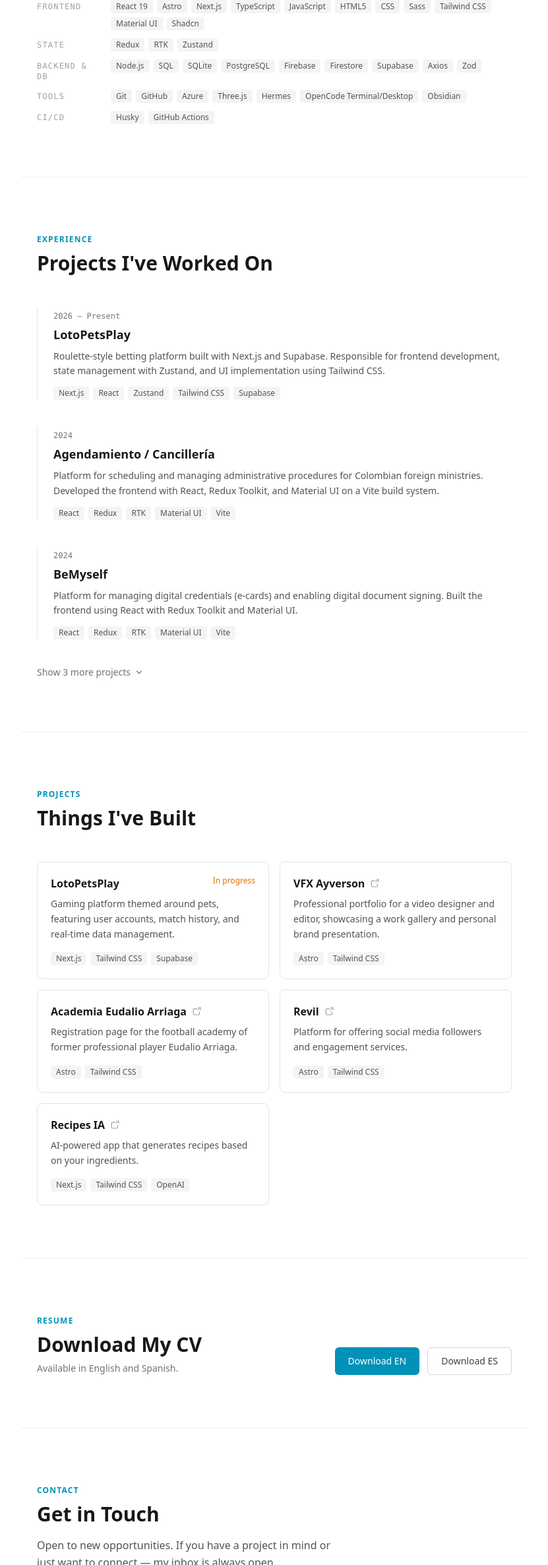
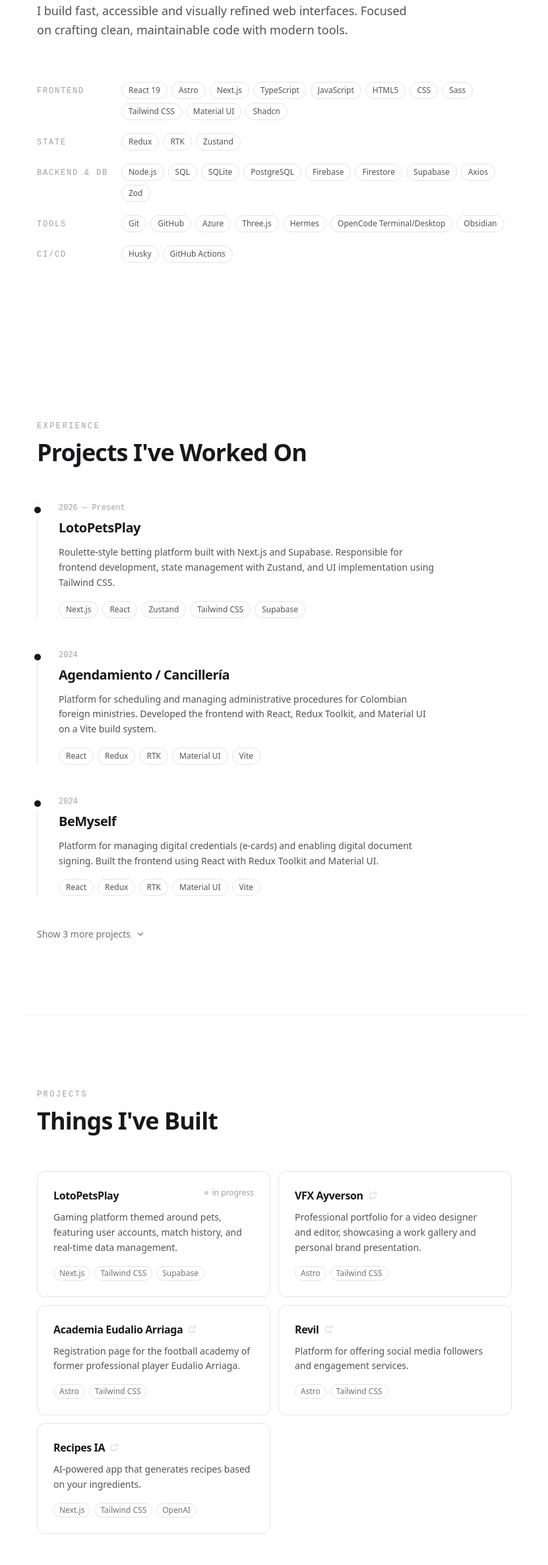
Before and after one commit to davidsilva131/astro-portfolio, an Astro site: page / in a window 1280 px wide. Shown: the part 428-2800 px from the top of the page at 66% size, without its empty margins (224-1055 px from the left). Built offline with nearby package versions, Linux system fonts and the light colour scheme; Astro itself is replaced by a stand-in of ours.

Commit message:
redesign: minimalist black-and-white theme with Inter font, scroll animations, bordered tech chips, clickable project cards, and refined dark/light mode

```diff
--- a/package.json
+++ b/package.json
@@ -13,6 +13,7 @@
   },
   "dependencies": {
     "@astrojs/sitemap": "^3.7.3",
+    "@fontsource-variable/inter": "^5.2.8",
     "@tailwindcss/vite": "^4.2.2",
     "astro": "^6.0.8",
     "tailwindcss": "^4.2.2"
--- a/src/components/atoms/Link.astro
+++ b/src/components/atoms/Link.astro
@@ -12,10 +12,10 @@ const { href, download, variant = "primary" } = Astro.props;
   href={href}
   download={download}
   class:list={[
-    "inline-flex items-center gap-2 rounded-md px-5 py-2.5 text-sm font-medium transition-colors duration-150 focus-visible:outline focus-visible:outline-2 focus-visible:outline-cyan-500",
+    "inline-flex items-center gap-2 rounded-lg px-5 py-2.5 text-sm font-medium transition-all duration-200 focus-visible:outline focus-visible:outline-2 focus-visible:outline-offset-4 focus-visible:outline-zinc-900 dark:focus-visible:outline-white",
     variant === "primary"
-      ? "bg-cyan-600 text-white hover:bg-cyan-700 dark:bg-cyan-500 dark:text-zinc-900 dark:hover:bg-cyan-400"
-      : "border border-zinc-300 text-zinc-700 hover:border-zinc-500 hover:text-zinc-900 dark:border-zinc-700 dark:text-zinc-300 dark:hover:border-zinc-500 dark:hover:text-zinc-100",
+      ? "bg-zinc-900 text-white hover:bg-zinc-700 dark:bg-white dark:text-black dark:hover:bg-zinc-200"
+      : "border border-zinc-200 text-zinc-700 hover:border-zinc-900 hover:text-zinc-900 dark:border-zinc-800 dark:text-zinc-300 dark:hover:border-white dark:hover:text-white",
   ]}
 >
   <slot />
--- a/src/components/molecules/ExperienceItem.astro
+++ b/src/components/molecules/ExperienceItem.astro
@@ -1,6 +1,4 @@
 ---
-import Badge from "../atoms/Badge.astro";
-
 interface Props {
   period: string;
   title: string;
@@ -11,11 +9,16 @@ interface Props {
 const { period, title, description, stack } = Astro.props;
 ---
 
-<div class="relative pl-6 border-l border-zinc-200 dark:border-zinc-800">
-  <span class="text-xs font-mono text-zinc-500 dark:text-zinc-400">{period}</span>
-  <h3 class="mt-1 text-lg font-semibold text-zinc-900 dark:text-zinc-100">{title}</h3>
-  <p class="mt-2 text-sm text-zinc-600 dark:text-zinc-400 leading-relaxed">{description}</p>
-  <div class="mt-3 flex flex-wrap gap-1.5">
-    {stack.map((tech) => <Badge label={tech} />)}
+<div class="relative pl-8 border-l border-zinc-200 dark:border-zinc-800">
+  <span class="absolute -left-[5px] top-1.5 h-2.5 w-2.5 rounded-full bg-zinc-900 dark:bg-white ring-4 ring-white dark:ring-black"></span>
+  <p class="font-mono text-xs text-zinc-400 dark:text-zinc-600">{period}</p>
+  <h3 class="mt-2 text-xl font-semibold tracking-tight text-zinc-900 dark:text-white">{title}</h3>
+  <p class="mt-3 text-sm text-zinc-600 dark:text-zinc-400 leading-relaxed max-w-xl">{description}</p>
+  <div class="mt-4 flex flex-wrap gap-1.5">
+    {stack.map((tech) => (
+      <span class="inline-flex items-center rounded-full border border-zinc-200 dark:border-zinc-800 px-2.5 py-1 text-xs text-zinc-600 dark:text-zinc-400 transition-colors duration-200 hover:border-zinc-400 dark:hover:border-zinc-600 hover:text-zinc-900 dark:hover:text-white">
+        {tech}
+      </span>
+    ))}
   </div>
 </div>
--- a/src/components/molecules/ProjectCard.astro
+++ b/src/components/molecules/ProjectCard.astro
@@ -1,6 +1,4 @@
 ---
-import Badge from "../atoms/Badge.astro";
-
 interface Props {
   title: string;
   description: string;
@@ -13,39 +11,55 @@ const { title, description, stack, status = "completed", href } = Astro.props;
 ---
 
 <article
-  class="group p-5 rounded-lg border border-zinc-200 dark:border-zinc-800 hover:border-cyan-500/40 dark:hover:border-cyan-500/30 transition-colors duration-200"
+  class:list={[
+    "group relative p-6 rounded-xl border border-zinc-200 dark:border-zinc-800 transition-all duration-300",
+    href && "hover:border-zinc-300 dark:hover:border-zinc-700 hover:bg-zinc-50/50 dark:hover:bg-zinc-900/40",
+  ]}
 >
   <div class="flex items-start justify-between gap-4">
     <div class="flex items-center gap-2">
       <h3
-        class="font-semibold text-zinc-900 dark:text-zinc-100 group-hover:text-cyan-600 dark:group-hover:text-cyan-400 transition-colors duration-150"
+        class="text-base font-semibold tracking-tight text-zinc-900 dark:text-white"
+        class:list={[href && "group-hover:text-zinc-900 dark:group-hover:text-white transition-colors duration-200"]}
       >
         {title}
       </h3>
       {href && (
-        <a
-          href={href}
-          target="_blank"
-          rel="noopener noreferrer"
-          aria-label={`View ${title} live (opens in new tab)`}
-          class="text-zinc-400 hover:text-cyan-500 dark:hover:text-cyan-400 transition-colors duration-150"
+        <svg
+          xmlns="http://www.w3.org/2000/svg"
+          viewBox="0 0 20 20"
+          fill="currentColor"
+          class="w-3.5 h-3.5 text-zinc-300 dark:text-zinc-700 group-hover:text-zinc-900 dark:group-hover:text-white transition-colors duration-200"
+          aria-hidden="true"
         >
-          <svg xmlns="http://www.w3.org/2000/svg" viewBox="0 0 20 20" fill="currentColor" class="w-4 h-4" aria-hidden="true">
-            <path fill-rule="evenodd" d="M4.25 5.5a.75.75 0 0 0-.75.75v8.5c0 .414.336.75.75.75h8.5a.75.75 0 0 0 .75-.75v-4a.75.75 0 0 1 1.5 0v4A2.25 2.25 0 0 1 12.75 17h-8.5A2.25 2.25 0 0 1 2 14.75v-8.5A2.25 2.25 0 0 1 4.25 4h5a.75.75 0 0 1 0 1.5h-5Zm6.75-3a.75.75 0 0 1 .75-.75h4.5a.75.75 0 0 1 .75.75v4.5a.75.75 0 0 1-1.5 0V3.56l-3.97 3.97a.75.75 0 0 1-1.06-1.06l3.97-3.97H11a.75.75 0 0 1-.75-.75Z" clip-rule="evenodd" />
-          </svg>
-        </a>
+          <path fill-rule="evenodd" d="M4.25 5.5a.75.75 0 0 0-.75.75v8.5c0 .414.336.75.75.75h8.5a.75.75 0 0 0 .75-.75v-4a.75.75 0 0 1 1.5 0v4A2.25 2.25 0 0 1 12.75 17h-8.5A2.25 2.25 0 0 1 2 14.75v-8.5A2.25 2.25 0 0 1 4.25 4h5a.75.75 0 0 1 0 1.5h-5Zm6.75-3a.75.75 0 0 1 .75-.75h4.5a.75.75 0 0 1 .75.75v4.5a.75.75 0 0 1-1.5 0V3.56l-3.97 3.97a.75.75 0 0 1-1.06-1.06l3.97-3.97H11a.75.75 0 0 1-.75-.75Z" clip-rule="evenodd" />
+        </svg>
       )}
     </div>
     {
       status === "in-progress" && (
-        <span class="shrink-0 text-xs font-medium text-amber-600 dark:text-amber-400">
-          In progress
+        <span class="shrink-0 inline-flex items-center gap-1.5 text-xs font-medium text-zinc-400 dark:text-zinc-600">
+          <span class="h-1.5 w-1.5 rounded-full bg-zinc-400 dark:bg-zinc-600 animate-pulse"></span>
+          in progress
         </span>
       )
     }
   </div>
-  <p class="mt-2 text-sm text-zinc-600 dark:text-zinc-400 leading-relaxed">{description}</p>
+  <p class="mt-2.5 text-sm text-zinc-600 dark:text-zinc-400 leading-relaxed">{description}</p>
   <div class="mt-4 flex flex-wrap gap-1.5">
-    {stack.map((tech) => <Badge label={tech} />)}
+    {stack.map((tech) => (
+      <span class="inline-flex items-center rounded-full border border-zinc-200 dark:border-zinc-800 px-2 py-0.5 text-xs text-zinc-500 dark:text-zinc-500">
+        {tech}
+      </span>
+    ))}
   </div>
+  {href && (
+    <a
+      href={href}
+      target="_blank"
+      rel="noopener noreferrer"
+      aria-label={`View ${title} live (opens in new tab)`}
+      class="absolute inset-0 rounded-xl focus-visible:outline focus-visible:outline-2 focus-visible:outline-offset-4 focus-visible:outline-zinc-900 dark:focus-visible:outline-white"
+    ></a>
+  )}
 </article>
--- a/src/components/molecules/SectionHeader.astro
+++ b/src/components/molecules/SectionHeader.astro
@@ -7,11 +7,11 @@ interface Props {
 const { label, title } = Astro.props;
 ---
 
-<div class="mb-12">
-  <span class="text-xs font-semibold tracking-widest uppercase text-cyan-600 dark:text-cyan-400">
+<div class="mb-14 animate-in">
+  <p class="font-mono text-xs uppercase tracking-[0.2em] text-zinc-400 dark:text-zinc-600">
     {label}
-  </span>
-  <h2 class="mt-2 text-3xl font-bold text-zinc-900 dark:text-zinc-100">
+  </p>
+  <h2 class="mt-3 text-3xl font-bold tracking-tight text-zinc-900 dark:text-white sm:text-4xl">
     {title}
   </h2>
 </div>
--- a/src/components/molecules/ThemeToggle.astro
+++ b/src/components/molecules/ThemeToggle.astro
@@ -4,7 +4,7 @@
 <button
   id="theme-toggle"
   aria-label="Toggle color mode"
-  class="rounded-md p-1.5 text-zinc-500 hover:text-zinc-900 dark:hover:text-zinc-100 transition-colors duration-150 focus-visible:outline focus-visible:outline-2 focus-visible:outline-cyan-500"
+  class="rounded-md p-1.5 text-zinc-500 hover:text-zinc-900 dark:hover:text-white transition-colors duration-200 focus-visible:outline focus-visible:outline-2 focus-visible:outline-offset-4 focus-visible:outline-zinc-900 dark:focus-visible:outline-white"
 >
   <!-- Sun icon — shown in dark mode -->
   <svg
--- a/src/components/organisms/Contact.astro
+++ b/src/components/organisms/Contact.astro
@@ -4,38 +4,40 @@
 <section
   id="contact"
   aria-label="Get in Touch"
-  class="max-w-3xl mx-auto px-6 py-20 border-t border-zinc-200/60 dark:border-zinc-800/60"
+  class="max-w-3xl mx-auto px-6 py-28 border-t border-zinc-100 dark:border-zinc-900"
 >
-  <span class="text-xs font-semibold tracking-widest uppercase text-cyan-600 dark:text-cyan-400">
+  <div class="animate-in">
+    <p class="font-mono text-xs uppercase tracking-[0.2em] text-zinc-400 dark:text-zinc-600">
       Contact
-  </span>
-  <h2 class="mt-2 text-3xl font-bold text-zinc-900 dark:text-zinc-100">Get in Touch</h2>
+    </p>
+    <h2 class="mt-3 text-3xl font-bold tracking-tight text-zinc-900 dark:text-white sm:text-4xl">
+      Get in Touch
+    </h2>
     <p class="mt-4 max-w-md text-zinc-600 dark:text-zinc-400 leading-relaxed">
       Open to new opportunities. If you have a project in mind or just want to
       connect — my inbox is always open.
     </p>
 
-  <div class="mt-8 flex flex-col gap-4">
+    <div class="mt-10 flex flex-col gap-5">
       <a
         href="mailto:davidsilvac131@gmail.com"
-      class="text-sm font-mono text-zinc-600 dark:text-zinc-400 hover:text-cyan-600 dark:hover:text-cyan-400 transition-colors duration-150 w-fit"
+        class="link-underline font-mono text-sm text-zinc-600 dark:text-zinc-400 hover:text-zinc-900 dark:hover:text-white transition-colors duration-200 w-fit"
       >
         davidsilvac131@gmail.com
       </a>
-    <div class="flex items-center gap-4">
+      <div class="flex items-center gap-5">
         <a
           href="https://github.com/davidsilva131"
-        class="text-sm text-zinc-600 hover:text-zinc-900 dark:text-zinc-400 dark:hover:text-zinc-100 transition-colors duration-150"
+          class="link-underline text-sm text-zinc-600 hover:text-zinc-900 dark:text-zinc-400 dark:hover:text-white transition-colors duration-200"
           target="_blank"
           rel="noopener noreferrer"
         >
           GitHub
           <span class="sr-only">(opens in new tab)</span>
         </a>
-      <span class="text-zinc-300 dark:text-zinc-700">·</span>
         <a
           href="https://www.linkedin.com/in/juan-david-silva-contreras1/"
-        class="text-sm text-zinc-600 hover:text-zinc-900 dark:text-zinc-400 dark:hover:text-zinc-100 transition-colors duration-150"
+          class="link-underline text-sm text-zinc-600 hover:text-zinc-900 dark:text-zinc-400 dark:hover:text-white transition-colors duration-200"
           target="_blank"
           rel="noopener noreferrer"
         >
@@ -44,4 +46,5 @@
         </a>
       </div>
     </div>
+  </div>
 </section>
--- a/src/components/organisms/Experience.astro
+++ b/src/components/organisms/Experience.astro
@@ -57,13 +57,13 @@ const hasMore = hiddenItems.length > 0;
 <section
   id="experience"
   aria-label="Projects I've Worked On"
-  class="max-w-3xl mx-auto px-6 py-20 border-t border-zinc-200/60 dark:border-zinc-800/60"
+  class="max-w-3xl mx-auto px-6 py-28"
 >
   <SectionHeader label="Experience" title="Projects I've Worked On" />
-  <div class="flex flex-col gap-10">
+  <div class="flex flex-col gap-12">
     {visibleItems.map((item) => <ExperienceItem {...item} />)}
     {hasMore && (
-      <div id="experience-extra" class="flex flex-col gap-10 hidden">
+      <div id="experience-extra" class="flex flex-col gap-12 hidden">
         {hiddenItems.map((item) => <ExperienceItem {...item} />)}
       </div>
     )}
@@ -73,7 +73,7 @@ const hasMore = hiddenItems.length > 0;
       id="experience-toggle"
       aria-expanded="false"
       aria-controls="experience-extra"
-      class="mt-10 flex items-center gap-1.5 text-sm font-medium text-zinc-500 dark:text-zinc-400 hover:text-zinc-900 dark:hover:text-zinc-100 transition-colors duration-150"
+      class="mt-12 flex items-center gap-2 text-sm font-medium text-zinc-500 dark:text-zinc-500 hover:text-zinc-900 dark:hover:text-white transition-colors duration-200 focus-visible:outline focus-visible:outline-2 focus-visible:outline-offset-4 focus-visible:outline-zinc-900 dark:focus-visible:outline-white"
     >
       <span id="experience-toggle-label">
         Show {hiddenItems.length} more {hiddenItems.length === 1 ? "project" : "projects"}
--- a/src/components/organisms/Footer.astro
+++ b/src/components/organisms/Footer.astro
@@ -2,9 +2,9 @@
 ---
 
 <footer
-  class="max-w-3xl mx-auto px-6 py-8 border-t border-zinc-200/60 dark:border-zinc-800/60"
+  class="max-w-3xl mx-auto px-6 py-10 border-t border-zinc-100 dark:border-zinc-900"
 >
-  <p class="text-xs text-zinc-600 dark:text-zinc-400">
+  <p class="text-xs text-zinc-400 dark:text-zinc-600">
     © 2026 Juan David Silva Contreras. Built with Astro & Tailwind CSS.
   </p>
 </footer>
--- a/src/components/organisms/Hero.astro
+++ b/src/components/organisms/Hero.astro
@@ -1,6 +1,4 @@
 ---
-import Badge from "../atoms/Badge.astro";
-
 const stack = [
   { category: "Frontend", items: ["React 19", "Astro", "Next.js", "TypeScript", "JavaScript", "HTML5", "CSS", "Sass", "Tailwind CSS", "Material UI", "Shadcn"] },
   { category: "State", items: ["Redux", "RTK", "Zustand"] },
@@ -10,25 +8,32 @@ const stack = [
 ];
 ---
 
-<section id="about" aria-label="About Juan David Silva Contreras" class="max-w-3xl mx-auto px-6 pt-24 pb-20">
-  <span class="text-sm font-semibold tracking-widest uppercase text-cyan-600 dark:text-cyan-400">
-    Software Developer
-  </span>
-  <h1 class="mt-4 text-5xl font-bold tracking-tight text-zinc-900 dark:text-zinc-100 leading-tight">
-    Juan David<br />Silva Contreras
-  </h1>
-  <p class="mt-6 max-w-xl text-lg text-zinc-600 dark:text-zinc-400 leading-relaxed">
-    I build fast, accessible and visually refined web interfaces. Focused on
-    crafting clean, maintainable code with modern tools.
-  </p>
-  <div class="mt-8 flex flex-col gap-3">
+<section id="about" aria-label="About Juan David Silva Contreras" class="max-w-3xl mx-auto px-6 pt-32 pb-28 sm:pt-40 sm:pb-32">
+  <div class="animate-in">
+    <p class="font-mono text-xs uppercase tracking-[0.2em] text-zinc-500 dark:text-zinc-500">
+      Software Developer
+    </p>
+    <h1 class="mt-5 text-5xl font-bold tracking-tighter text-zinc-900 dark:text-white sm:text-7xl leading-[0.95]">
+      Juan David<br />Silva Contreras
+    </h1>
+    <p class="mt-8 max-w-xl text-lg text-zinc-600 dark:text-zinc-400 leading-relaxed">
+      I build fast, accessible and visually refined web interfaces.
+      Focused on crafting clean, maintainable code with modern tools.
+    </p>
+  </div>
+
+  <div class="mt-16 animate-in flex flex-col gap-5" style="transition-delay: 0.1s;">
     {stack.map(({ category, items }) => (
-      <div class="flex items-start gap-4">
-        <span class="w-24 shrink-0 pt-0.5 text-xs font-mono text-zinc-400 dark:text-zinc-600 uppercase tracking-widest">
+      <div class="flex items-baseline gap-4">
+        <span class="w-28 shrink-0 font-mono text-xs uppercase tracking-[0.15em] text-zinc-400 dark:text-zinc-600 pt-1">
           {category}
         </span>
         <div class="flex flex-wrap gap-1.5">
-          {items.map((tech) => <Badge label={tech} />)}
+          {items.map((tech) => (
+            <span class="inline-flex items-center rounded-full border border-zinc-200 dark:border-zinc-800 px-2.5 py-1 text-xs text-zinc-600 dark:text-zinc-400 transition-colors duration-200 hover:border-zinc-400 dark:hover:border-zinc-600 hover:text-zinc-900 dark:hover:text-white">
+              {tech}
+            </span>
+          ))}
         </div>
       </div>
     ))}
--- a/src/components/organisms/Projects.astro
+++ b/src/components/organisms/Projects.astro
@@ -48,10 +48,10 @@ const projects = [
 <section
   id="projects"
   aria-label="Things I've Built"
-  class="max-w-3xl mx-auto px-6 py-20 border-t border-zinc-200/60 dark:border-zinc-800/60"
+  class="max-w-3xl mx-auto px-6 py-28 border-t border-zinc-100 dark:border-zinc-900"
 >
   <SectionHeader label="Projects" title="Things I've Built" />
-  <div class="grid grid-cols-1 sm:grid-cols-2 gap-4">
+  <div class="grid grid-cols-1 sm:grid-cols-2 gap-3">
     {projects.map((project) => <ProjectCard {...project} />)}
   </div>
 </section>
--- a/src/components/organisms/Resume.astro
+++ b/src/components/organisms/Resume.astro
@@ -5,17 +5,17 @@
 <section
   id="resume"
   aria-label="Download My CV"
-  class="max-w-3xl mx-auto px-6 py-20 border-t border-zinc-200/60 dark:border-zinc-800/60"
+  class="max-w-3xl mx-auto px-6 py-28 border-t border-zinc-100 dark:border-zinc-900"
 >
-  <div class="flex flex-col sm:flex-row sm:items-end sm:justify-between gap-8">
+  <div class="flex flex-col sm:flex-row sm:items-end sm:justify-between gap-8 animate-in">
     <div>
-      <span class="text-xs font-semibold tracking-widest uppercase text-cyan-600 dark:text-cyan-400">
+      <p class="font-mono text-xs uppercase tracking-[0.2em] text-zinc-400 dark:text-zinc-600">
         Resume
-      </span>
-      <h2 class="mt-2 text-3xl font-bold text-zinc-900 dark:text-zinc-100">
+      </p>
+      <h2 class="mt-3 text-3xl font-bold tracking-tight text-zinc-900 dark:text-white sm:text-4xl">
         Download My CV
       </h2>
-      <p class="mt-2 text-sm text-zinc-500 dark:text-zinc-400">
+      <p class="mt-3 text-sm text-zinc-500 dark:text-zinc-500">
         Available in English and Spanish.
       </p>
     </div>
--- a/src/layouts/Layout.astro
+++ b/src/layouts/Layout.astro
@@ -67,15 +67,29 @@ const canonical = canonicalUrl || SITE.url;
     </script>
   </head>
   <body
-    class="min-h-screen bg-white text-zinc-900 antialiased transition-[background-color,color] duration-300
-           dark:bg-gradient-to-br dark:from-black dark:via-zinc-950 dark:to-slate-900 dark:text-zinc-100"
+    class="min-h-screen bg-white text-zinc-900 antialiased transition-[background-color,color] duration-500
+           dark:bg-black dark:text-zinc-100"
   >
     <a
       href="#main-content"
-      class="sr-only focus:not-sr-only focus:absolute focus:top-4 focus:left-4 focus:z-[100] focus:px-4 focus:py-2 focus:bg-white focus:text-zinc-900 focus:rounded focus:outline focus:outline-2 focus:outline-cyan-500"
+      class="sr-only focus:not-sr-only focus:absolute focus:top-4 focus:left-4 focus:z-[100] focus:px-4 focus:py-2 focus:bg-zinc-900 focus:text-white focus:rounded-md focus:outline focus:outline-2 focus:outline-offset-2 focus:outline-zinc-900 dark:focus:bg-white dark:focus:text-black dark:focus:outline-white"
     >
       Skip to main content
     </a>
     <slot />
+    <script>
+      const observer = new IntersectionObserver(
+        (entries) => {
+          for (const entry of entries) {
+            if (entry.isIntersecting) {
+              entry.target.classList.add("is-visible");
+              observer.unobserve(entry.target);
+            }
+          }
+        },
+        { threshold: 0.1, rootMargin: "0px 0px -60px 0px" }
+      );
+      document.querySelectorAll(".animate-in").forEach((el) => observer.observe(el));
+    </script>
   </body>
 </html>
--- a/src/styles/global.css
+++ b/src/styles/global.css
@@ -1,10 +1,20 @@
 @import "tailwindcss";
+@import "@fontsource-variable/inter";
 
 @custom-variant dark (&:where(.dark, .dark *));
 
+@theme {
+  --font-sans: "Inter Variable", system-ui, -apple-system, BlinkMacSystemFont, "Segoe UI", sans-serif;
+  --font-mono: ui-monospace, "SF Mono", "Cascadia Code", "JetBrains Mono", "Fira Code", monospace;
+}
+
 @layer base {
   html {
-    font-family: system-ui, -apple-system, BlinkMacSystemFont, "Segoe UI", sans-serif;
+    font-family: var(--font-sans);
+    font-feature-settings: "cv11", "ss01";
+    font-variation-settings: "opsz" 32;
+    -webkit-font-smoothing: antialiased;
+    text-rendering: optimizeLegibility;
   }
 
   * {
@@ -12,6 +22,76 @@
   }
 
   ::selection {
-    background-color: rgb(34 211 238 / 0.2);
+    background-color: rgb(244 244 245 / 0.9);
+    color: rgb(9 9 11);
+  }
+
+  .dark ::selection {
+    background-color: rgb(244 244 245 / 0.95);
+    color: rgb(9 9 11);
+  }
+
+  ::-webkit-scrollbar {
+    width: 8px;
+    height: 8px;
+  }
+
+  ::-webkit-scrollbar-track {
+    background: transparent;
+  }
+
+  ::-webkit-scrollbar-thumb {
+    background-color: rgb(212 212 216);
+    border-radius: 9999px;
+  }
+
+  .dark ::-webkit-scrollbar-thumb {
+    background-color: rgb(63 63 70);
+  }
+
+  ::-webkit-scrollbar-thumb:hover {
+    background-color: rgb(161 161 170);
+  }
+
+  .dark ::-webkit-scrollbar-thumb:hover {
+    background-color: rgb(82 82 91);
   }
 }
+
+@layer utilities {
+  .animate-in {
+    opacity: 0;
+    transform: translateY(16px);
+    transition: opacity 0.7s cubic-bezier(0.16, 1, 0.3, 1), transform 0.7s cubic-bezier(0.16, 1, 0.3, 1);
+  }
+
+  .animate-in.is-visible {
+    opacity: 1;
+    transform: translateY(0);
+  }
+
+  .link-underline {
+    background-image: linear-gradient(currentColor, currentColor);
+    background-position: 0 100%;
+    background-repeat: no-repeat;
+    background-size: 0 1px;
+    transition: background-size 0.3s cubic-bezier(0.16, 1, 0.3, 1);
+  }
+
+  .link-underline:hover,
+  .link-underline:focus-visible {
+    background-size: 100% 1px;
+  }
+
+  @media (prefers-reduced-motion: reduce) {
+    .animate-in {
+      opacity: 1;
+      transform: none;
+      transition: none;
+    }
+
+    html {
+      scroll-behavior: auto;
+    }
+  }
+}
```
Also changed, not shown: src/components/organisms/Nav.astro (+11 -16 lines), src/pages/404.astro (+6 -6 lines), pnpm-lock.yaml. Lines whose indentation alone changed are shown as unchanged.
